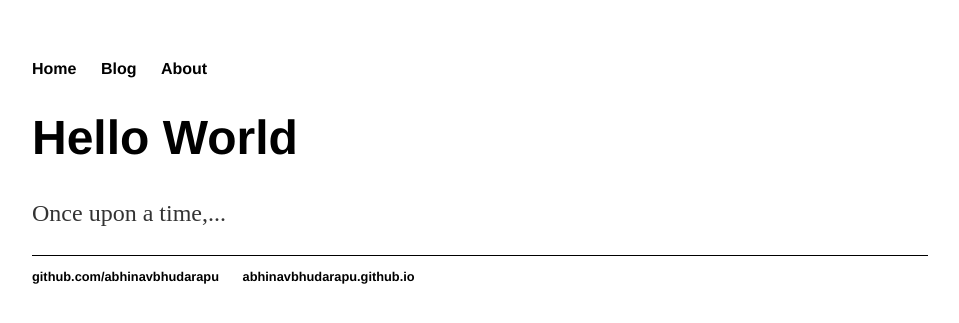
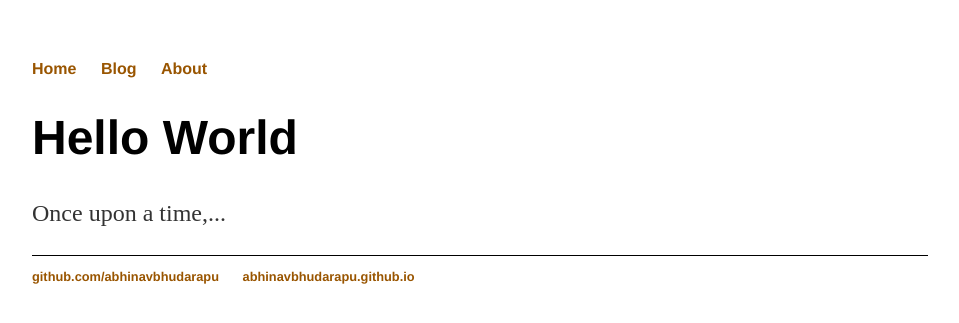
Before and after one commit to AbhinavBhudarapu/AbhinavBhudarapu.github.io, a Jekyll site: the page built from index.html, in a window 1280 px wide. Shown: the top 323 px of the page, without its empty margins (160-1119 px from the left). Built offline with Jekyll 4.4.1, drawn with Linux system fonts in a browser that asks for light colours.

Commit message:
Update main.css

```diff
--- a/css/main.css
+++ b/css/main.css
@@ -28,7 +28,7 @@ nav ul li, footer ul li {
 }
 a {
     text-decoration: none;
-    color: #000000;
+    color: #950;
 }
 a:hover {
     text-decoration: underline;
```
